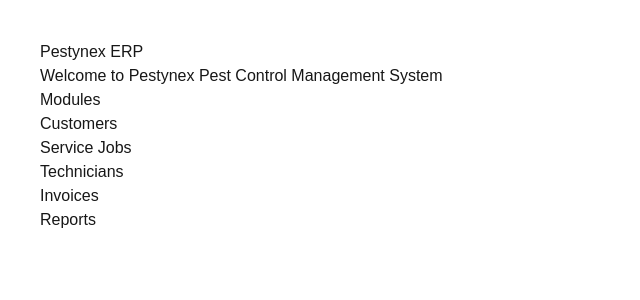
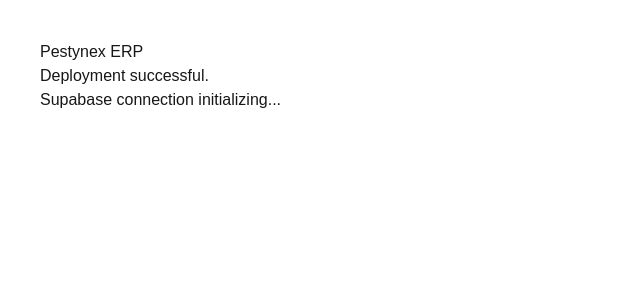
Before and after one commit to amaprincessd-ship-it/pestynex, a Next.js app in the folder pestynex-app/: page / in a window 1280 px wide. Shown: the top 300 px of the page, without its empty margins (0-640 px from the left). Built offline with nearby package versions, Linux system fonts and the light colour scheme.

Commit message:
Fix dashboard page

```diff
--- a/pestynex-app/app/page.tsx
+++ b/pestynex-app/app/page.tsx
@@ -1,18 +1,9 @@
 export default function Home() {
   return (
-    <main style={{padding: "40px", fontFamily: "Arial"}}>
+    <main style={{ padding: "40px", fontFamily: "Arial" }}>
       <h1>Pestynex ERP</h1>
-      <p>Welcome to Pestynex Pest Control Management System</p>
-
-      <h2>Modules</h2>
-
-      <ul>
-        <li>Customers</li>
-        <li>Service Jobs</li>
-        <li>Technicians</li>
-        <li>Invoices</li>
-        <li>Reports</li>
-      </ul>
+      <p>Deployment successful.</p>
+      <p>Supabase connection initializing...</p>
     </main>
   )
 }
```
